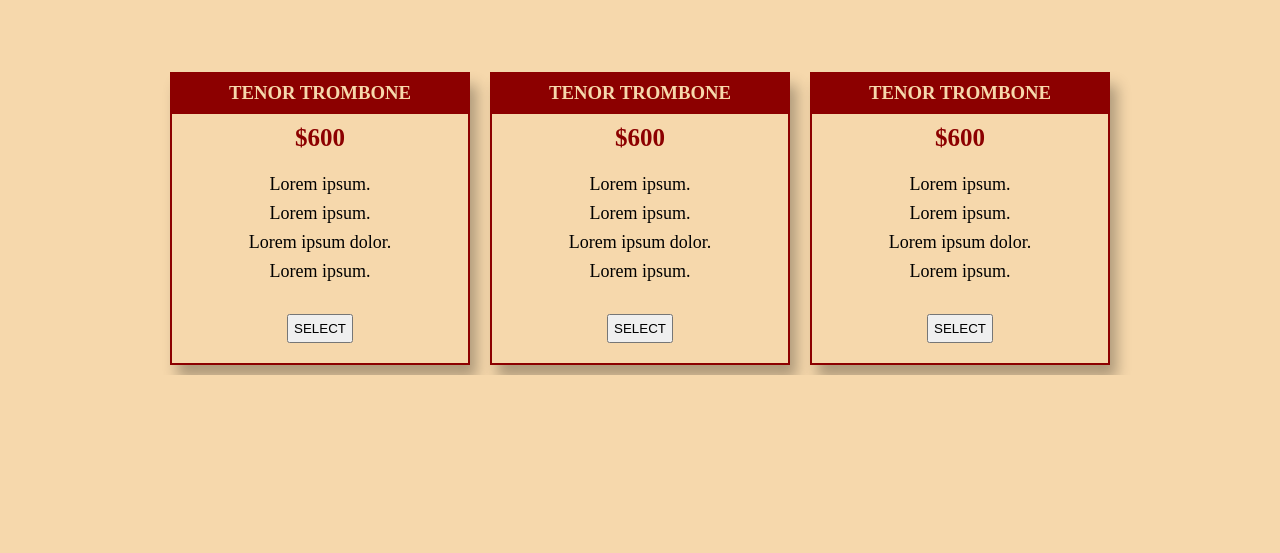
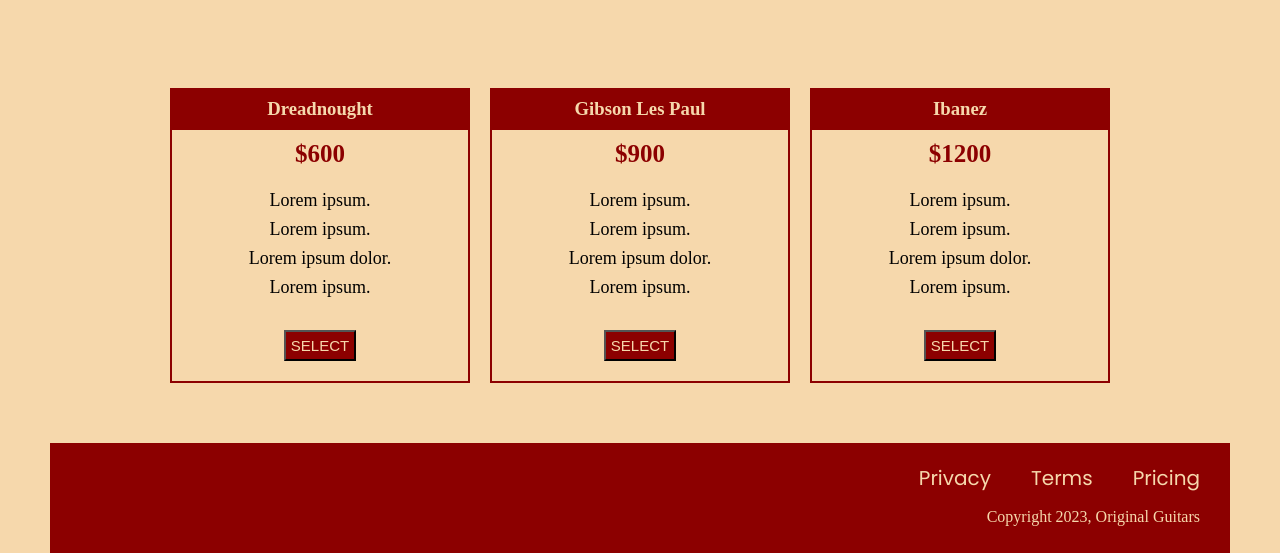
Before and after one commit to devasyarajguru/Product-landing-page, a plain HTML site: page index.html in a window 1280 px wide. Shown: the part 1231-1784 px from the top of the page. Before the commit the page ends 1606 px from the top, so only its background shows below. Drawn offline with Linux system fonts and the light colour scheme; a web font is replaced by a local one.

Commit message:
Product-landing-page

```diff
--- a/index.html
+++ b/index.html
@@ -12,13 +12,13 @@
 
       <nav>
         <div class="logo">
-            <i class="fa-solid fa-guitar"></i>
-            <a href=""><h2>Original Guitars</h2></a>
+            <i class="fa-solid fa-guitar" id="guitar"></i>
+            <a href="#"><h1>Original Guitars</h1></a>
         </div>
         <ul class="nav-links">
-            <li><a href="#">Features</a></li>
-            <li><a href="#">How it Works</a></li>
-            <li><a href="#">Pricing</a></li>
+            <li><a href="#features" id="my-links">Features</a></li>
+            <li><a href="#youtube" id="my-links">How it Works</a></li>
+            <li><a href="#cards" id="my-links">Pricing</a></li>
         </ul>
       </nav><br>
       <main>
@@ -60,16 +60,16 @@
             </div>
         </section>
 
-        <section class="youtube">
+        <section id="youtube">
           <iframe width="720" height="345" src="https://www.youtube.com/embed/tgbNymZ7vqY">
           </iframe>
         </section>
 
-        <section class="cards">
+        <section id="cards">
           <div id="main-body">
 
           <div id="heading">
-            <h3>TENOR TROMBONE</h3>
+            <h3>Dreadnought</h3>
           </div>
 
           <div id="amount">
@@ -94,11 +94,11 @@
           <div id="main-body">
 
             <div id="heading">
-              <h3>TENOR TROMBONE</h3>
+              <h3>Gibson Les Paul </h3>
             </div>
 
             <div id="amount">
-              $600
+              $900
             </div>
 
             <div id="para">
@@ -119,11 +119,11 @@
             <div id="main-body">
 
               <div id="heading">
-                <h3>TENOR TROMBONE</h3>
+                <h3>Ibanez</h3>
               </div>
 
               <div id="amount">
-                $600
+                $1200
               </div>
 
               <div id="para">
@@ -141,6 +141,17 @@
 
               </div>
         </section>
+
+        <footer>
+          <div id="footer">
+          <p><a href ='#'>Privacy</a></p>
+          <p><a href='#'>Terms</a></p>
+          <p><a href='#'>Pricing</a></p>
+        </div>
+        <span id="copy">Copyright 2023, Original Guitars</span>
+        </footer>
+
+
       </main>
 </body>
 
--- a/styles.css
+++ b/styles.css
@@ -31,11 +31,14 @@
     top:0;
     z-index: 1;
 
-
 }
 
-.logo i , .logo h2{
+
+
+.logo i , .logo h1{
     display: inline-block;
+    font-size: 30px;
+    margin-top: -5px;
 }
 
 i
@@ -43,12 +46,16 @@
     font-size: 50px;
 }
 
+#guitar
+{
+    font-size: 70px;
+}
+
 .logo a
 {
     text-decoration: none;
     color: #8c0000;
     font-family: 'Poppins', sans-serif;
-
 }
 
 .nav-links
@@ -56,8 +63,9 @@
     flex: 2;
     display: flex;
     justify-content: flex-end;
+}
 
-}
+
 
 .nav-links li
 {
@@ -74,6 +82,11 @@
 font-family: 'Poppins', sans-serif;
 color: #000000;
 
+}
+
+.nav-links li a:hover
+{
+    color: #8c0000;
 }
 
 main h2
@@ -179,7 +192,7 @@
     margin-left:105px;
 }
 
-.youtube
+#youtube
 {
     display: flex;
     justify-content: center;
@@ -187,7 +200,7 @@
     margin-top: 90px;
 }
 
-.cards
+#cards
 {
     display: flex;
     justify-content: center;
@@ -204,6 +217,11 @@
     background-color: #f6d8ac;
     margin: 10px;
     border:2px solid #8c0000;
+
+}
+
+#main-body:hover
+{
     box-shadow: 6.6px 13.3px 13.3px hsl(0deg 0% 0% / 0.29);
 }
 
@@ -254,5 +272,58 @@
 .button button
 {
     padding: 5px;
+    font-size: 15px;
+    background-color: #8c0000;
+    color: #f6d8ac;
+}
+
+.button button:hover
+{
+    color: #8c0000;
+    background-color: #f6d8ac;
+    transition:all .5s ease-in-out;
+}
+
+footer
+{
+    margin: 50px;
+    margin-bottom: 0;
+    padding: 5px;
+    height: 110px;
+    background-color: #8c0000;
+    color: #f6d8ac;
+}
+
+#footer
+{
+  color: #f6d8ac;
+  display: flex;
+  justify-content: flex-end;
+}
+
+#footer p
+{
+
+  display: flex;
+  justify-content: flex-end;
+  margin: 10px;
+  padding: 5px;
+  font-size: 20px;
+  margin-right: 20px;
+  font-family: 'Darumadrop One', cursive;
+  font-family: 'Poppins', sans-serif;
+}
+
+#copy
+{
+    display: flex;
+    justify-content: flex-end;
+    margin-right: 25px;
+}
+
+#footer p a
+{
+    text-decoration: none;
+    color: #f6d8ac;
 
 }
```
Also changed, not shown: img1.png (deleted).
